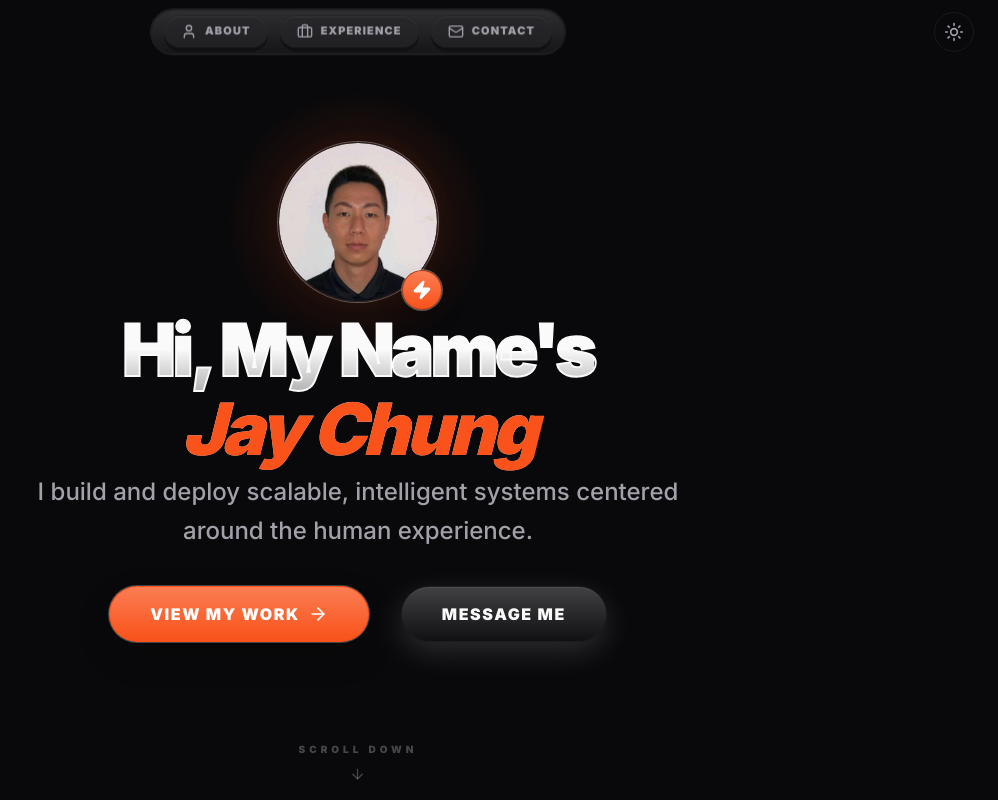
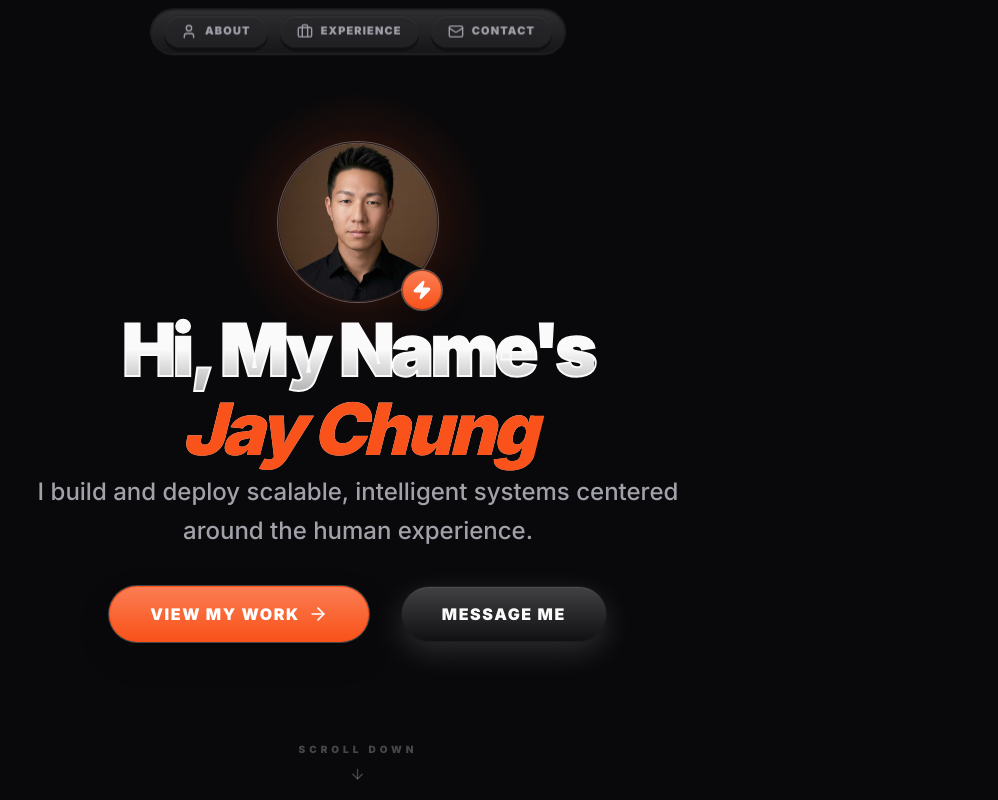
Before and after one commit to cchung7/jay-page, a Next.js app: page / in a window 1280 px wide. Shown: the top 800 px of the page, without its empty margins (282-1280 px from the left). Built offline with nearby package versions, Linux system fonts and the light colour scheme.

Commit message:
jp v1.2 - tsconfig updates, TS type-resolution fix

```diff
--- /dev/null
+++ b/global.d.ts
@@ -0,0 +1,6 @@
+declare module "*.css";
+
+declare module "*.module.css" {
+  const classes: { readonly [key: string]: string };
+  export default classes;
+}
--- a/package.json
+++ b/package.json
@@ -24,7 +24,6 @@
     "framer-motion": "^12.23.26",
     "lucide-react": "^0.562.0",
     "next": "^16.1.6",
-        "next-themes": "^0.4.6",
     "nodemailer": "^7.0.12",
     "postcss": "^8.5.6",
     "react": "^19.2.3",
--- a/src/app/globals.css
+++ b/src/app/globals.css
@@ -31,51 +31,7 @@
   --color-warning: #F59E0B;
 }
 
-/* LIGHT MODE */
 :root {
-  --background: 40 35% 97%;
-  --foreground: 220 22% 15%;
-
-  --hero-glow: 34 88% 58%;
-
-  --avatar-filter: brightness(1.01) contrast(1.08) saturate(0.95) hue-rotate(-4deg);
-  --avatar-overlay: rgba(191, 138, 61, 0.08);
-
-  --avatar-gloss: linear-gradient(
-    to bottom,
-    rgba(255, 255, 255, 0.26) 0%,
-    rgba(255, 255, 255, 0.12) 30%,
-    rgba(255, 255, 255, 0.04) 55%,
-    rgba(255, 255, 255, 0) 75%
-  );
-
-  --card: 36 30% 99%;
-  --card-foreground: 220 22% 15%;
-
-  --primary: 220 24% 16%;
-  --primary-foreground: 42 30% 98%;
-
-  --secondary: 36 24% 92%;
-  --secondary-foreground: 220 16% 24%;
-
-  --accent: 35 78% 52%;
-  --accent-foreground: 28 70% 12%;
-
-  --muted: 40 22% 94%;
-  --muted-foreground: 218 10% 38%;
-
-  --border: 35 18% 84%;
-  --input: 35 18% 84%;
-  --ring: 35 78% 52%;
-
-  --radius: 1rem;
-
-  --cta-shadow: 0 16px 40px rgba(38, 32, 24, 0.12), inset 0 1px 0 rgba(255,255,255,0.72);
-  --cta-shadow-hover: 0 22px 56px rgba(38, 32, 24, 0.16);
-}
-
-/* DARK MODE */
-.dark {
   --background: 240 10% 4%;
   --foreground: 0 0% 98%;
 
@@ -111,7 +67,8 @@
   --input: 240 4% 16%;
   --ring: 15 95% 54%;
 
-  /* CTA shadow tokens (DARK) */
+  --radius: 1rem;
+
   --cta-shadow: 0 10px 30px rgba(255,255,255,0.14), inset 0 1px 0 rgba(255,255,255,0.08);
   --cta-shadow-hover: 0 16px 42px rgba(255,255,255,0.22), 0 0 28px rgba(255,255,255,0.16);
 }
@@ -128,28 +85,41 @@
   * {
     @apply border-border outline-ring/50;
   }
+
   html {
     @apply scroll-smooth;
   }
+
   body {
     @apply bg-background text-foreground selection:bg-accent/20 selection:text-accent antialiased transition-colors duration-500 text-base md:text-lg;
     font-feature-settings: "cv02", "cv03", "cv04", "cv11";
   }
-  h1 { @apply text-5xl md:text-6xl font-bold tracking-tight text-primary; font-size: clamp(40px, 8vw, 64px); }
-  h2 { @apply text-3xl md:text-4xl font-semibold tracking-tight text-primary; font-size: clamp(32px, 6vw, 48px); }
-  h3 { @apply text-2xl md:text-3xl font-semibold text-primary; font-size: clamp(24px, 4vw, 32px); }
-  p { @apply leading-relaxed text-muted-foreground; }
+
+  h1 {
+    @apply text-5xl md:text-6xl font-bold tracking-tight text-primary;
+    font-size: clamp(40px, 8vw, 64px);
+  }
+
+  h2 {
+    @apply text-3xl md:text-4xl font-semibold tracking-tight text-primary;
+    font-size: clamp(32px, 6vw, 48px);
+  }
+
+  h3 {
+    @apply text-2xl md:text-3xl font-semibold text-primary;
+    font-size: clamp(24px, 4vw, 32px);
+  }
+
+  p {
+    @apply leading-relaxed text-muted-foreground;
+  }
 }
 
 @layer utilities {
   .glass {
-    background: rgba(255, 255, 255, 0.50);
+    background: rgba(255, 255, 255, 0.03);
     backdrop-filter: blur(12px);
     -webkit-backdrop-filter: blur(12px);
-    border: 1px solid rgba(77, 61, 35, 0.10);
-  }
-  .dark .glass {
-    background: rgba(255, 255, 255, 0.03);
     border: 1px solid rgba(255, 255, 255, 0.05);
   }
 
@@ -160,14 +130,17 @@
   }
 
   .shadow-master {
-    box-shadow: 0 20px 80px -15px rgba(48, 35, 18, 0.08);
+    box-shadow: 0 20px 80px -15px rgba(0, 0, 0, 0.35);
   }
+
   .shadow-hover {
-    box-shadow: 0 40px 100px -20px rgba(48, 35, 18, 0.12);
+    box-shadow: 0 40px 100px -20px rgba(0, 0, 0, 0.45);
   }
+
   .shadow-upper {
-    box-shadow: 0 -20px 80px -15px rgba(48, 35, 18, 0.05);
+    box-shadow: 0 -20px 80px -15px rgba(0, 0, 0, 0.25);
   }
+
   .shadow-3xl {
     box-shadow: 0 35px 60px -15px hsl(var(--primary) / 0.15);
   }
@@ -177,21 +150,16 @@
       0 0 20px 3px color-mix(in srgb, hsl(var(--accent)) 34%, transparent);
   }
 
-  /* CTA shadow utilities */
   .cta-shadow {
     box-shadow: var(--cta-shadow);
   }
+
   .cta-shadow-hover:hover {
     box-shadow: var(--cta-shadow-hover);
   }
 
-  /* Icon outline color for the contact icons */
   .contact-icon {
-    color: rgba(33, 28, 21, 0.78) !important; /* light mode */
-    border-color: rgba(33, 28, 21, 0.18) !important;
-  }
-  .dark .contact-icon {
-    color: rgba(255, 255, 255, 0.7) !important; /* dark mode */
+    color: rgba(255, 255, 255, 0.7) !important;
     border-color: rgba(255, 255, 255, 0.2) !important;
   }
 
--- a/src/app/layout.tsx
+++ b/src/app/layout.tsx
@@ -3,7 +3,6 @@ import { Inter } from "next/font/google";
 import "./globals.css";
 import { Navbar } from "@/components/navbar";
 import { Footer } from "@/components/footer";
-import { ThemeProvider } from "@/components/theme-provider";
 import { Toaster } from "sonner";
 
 const inter = Inter({ subsets: ["latin"] });
@@ -19,15 +18,9 @@ export default function RootLayout({
   children: React.ReactNode;
 }>) {
   return (
-    <html lang="en" suppressHydrationWarning>
+    <html lang="en" className="dark">
       <body
         className={`${inter.className} relative min-h-screen bg-background text-foreground scroll-smooth`}
-      >
-        <ThemeProvider
-          attribute="class"
-          defaultTheme="dark"
-          enableSystem
-          disableTransitionOnChange
       >
         <div className="relative flex min-h-screen flex-col">
           <Navbar />
@@ -35,7 +28,6 @@ export default function RootLayout({
           <main className="flex-1">{children}</main>
           <Footer />
         </div>
-        </ThemeProvider>
       </body>
     </html>
   );
--- a/src/components/home/HeroSection.tsx
+++ b/src/components/home/HeroSection.tsx
@@ -88,7 +88,7 @@ export const HeroSection = () => {
 
               <div className="absolute inset-0 rounded-full overflow-hidden transition-transform duration-500 group-hover:scale-110">
                 <Image
-                  src="/images/jay_pic.jpg"
+                  src="/images/jay_pic2.jpg"
                   alt="Profile Picture"
                   fill
                   sizes="(max-width: 768px) 160px, 160px"
--- a/src/components/navbar.tsx
+++ b/src/components/navbar.tsx
@@ -11,7 +11,6 @@ import {
 import * as Dialog from "@radix-ui/react-dialog";
 import { cn } from "@/lib/utils";
 import { Button } from "@/components/ui/button";
-import { ThemeToggle } from "@/components/shared/theme-toggle";
 import { Menu, X, ArrowUpRight, User, Briefcase, Mail } from "lucide-react";
 
 const navLinks = [
@@ -32,7 +31,6 @@ export function Navbar() {
     setScrolled(latest > 50);
   });
 
-  // Buttons
   const actionClass = cn(
     "h-10 w-10 rounded-full",
     "bg-transparent border border-border/60",
@@ -99,14 +97,11 @@ export function Navbar() {
             </div>
           </nav>
 
-          {/* Right Actions */}
-          <div className="absolute right-0 top-1/2 -translate-y-1/2 flex items-center gap-2">
-            <ThemeToggle className={actionClass} />
-
+          <div className="absolute right-0 top-1/2 -translate-y-1/2 md:hidden">
             <Button
               variant="ghost"
               size="icon"
-              className={cn("md:hidden", actionClass)}
+              className={actionClass}
               onClick={() => setMobileMenuOpen(true)}
               aria-label="Open menu"
             >
@@ -116,7 +111,6 @@ export function Navbar() {
         </div>
       </div>
 
-      {/* Mobile Menu */}
       <Dialog.Root open={mobileMenuOpen} onOpenChange={setMobileMenuOpen}>
         <AnimatePresence>
           {mobileMenuOpen && (
--- a/src/components/shared/theme-toggle.tsx
+++ /dev/null
@@ -1,39 +0,0 @@
-"use client";
-
-// Light / Dark Mode Toggler
-import * as React from "react";
-import { useTheme } from "next-themes";
-import { Sun, Moon } from "lucide-react";
-import { Button } from "@/components/ui/button";
-import { cn } from "@/lib/utils";
-
-type ThemeToggleProps = {
-  className?: string;
-};
-
-export function ThemeToggle({ className }: ThemeToggleProps) {
-  const { theme, setTheme } = useTheme();
-  const [mounted, setMounted] = React.useState(false);
-
-  React.useEffect(() => setMounted(true), []);
-
-  const toggleTheme = () => setTheme(theme === "dark" ? "light" : "dark");
-
-  return (
-    <Button
-      variant="ghost"
-      size="icon"
-      onClick={toggleTheme}
-      className={cn(className)}
-      aria-label="Toggle theme"
-    >
-      {mounted ? (
-        theme === "dark" ? (
-          <Sun className="h-5 w-5" />
-        ) : (
-          <Moon className="h-5 w-5" />
-        )
-      ) : null}
-    </Button>
-  );
-}
--- a/src/components/theme-provider.tsx
+++ /dev/null
@@ -1,11 +0,0 @@
-"use client";
-
-import * as React from "react";
-import { ThemeProvider as NextThemesProvider } from "next-themes";
-
-export function ThemeProvider({
-    children,
-    ...props
-}: React.ComponentProps<typeof NextThemesProvider>) {
-    return <NextThemesProvider {...props}>{children}</NextThemesProvider>;
-}
--- a/tsconfig.json
+++ b/tsconfig.json
@@ -18,15 +18,16 @@
         "name": "next"
       }
     ],
-    "baseUrl": ".",
     "paths": {
       "@/*": ["./src/*"]
     }
   },
   "include": [
     "next-env.d.ts",
+    "global.d.ts",
     "**/*.ts",
     "**/*.tsx",
+    "**/*.d.ts",
     ".next/types/**/*.ts",
     ".next/dev/types/**/*.ts",
     "**/*.mts"
```
Also changed, not shown: src/data/projects.ts (+82 -82 lines), public/images/jay_pic2.jpg (added), 1 other file (tests, documents, lock files or other folders). Lines whose indentation alone changed are shown as unchanged.
